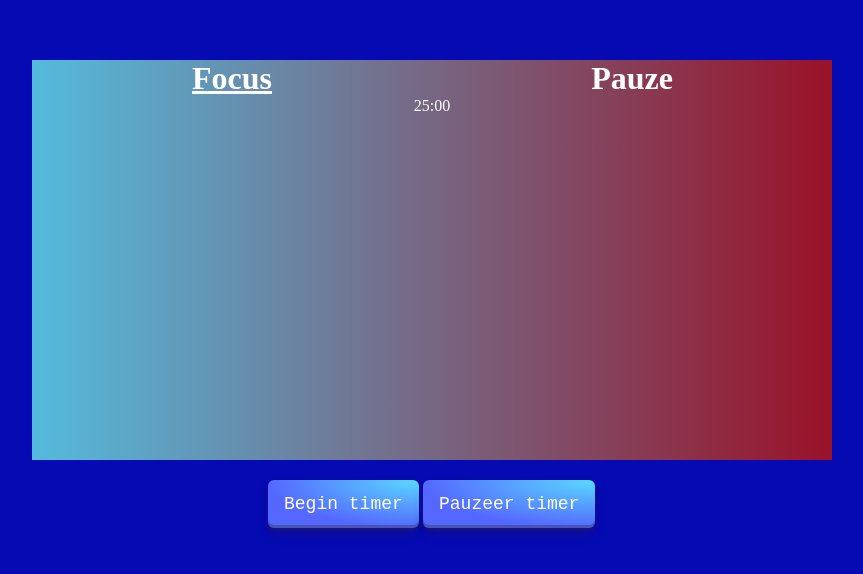
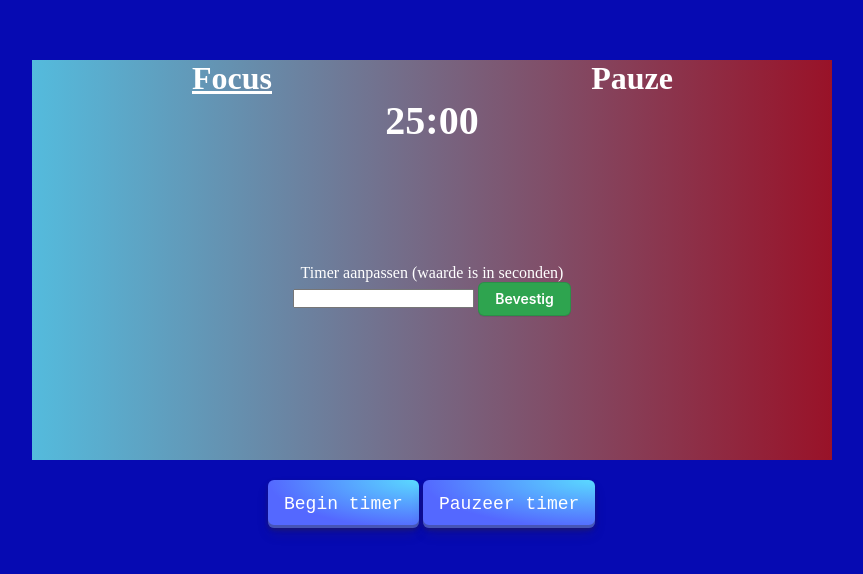
Before and after one commit to Wiebe-G/Pomodoro-Timer, a plain HTML site: page index.html in a window 1280 px wide. Shown: the part 106-680 px from the top of the page, without its empty margins (208-1071 px from the left). Drawn offline with Linux system fonts and the light colour scheme.

Commit message:
timer kan nu worden aangepast, alleen wordt die nieuwe tijd wel weer gelijk vergeten.

```diff
--- a/index.html
+++ b/index.html
@@ -11,13 +11,20 @@
 
 <body>
     <div class="wrapper">
-        <div class="timer"><!-- Zet hier een box met een aflopende timer -->
+        <div class="timer">
             <div class="h1Wrapper">
                 <h1 id="focus" class="fatHeader">Focus</h1>
                 <h1 id="pauze">Pauze</h1>
             </div>
-            <div id="timer"></div>
-            <p id="status"></p>
+            <div class="status-wrapper">
+                <div id="timer"></div>
+                <p id="status"></p>
+            </div>
+            <div class="timer-aanpassen-wrapper">
+                <p>Timer aanpassen (waarde is in seconden)</p>
+                <input type="text" id="focus-tijd">
+                <button id="focus-tijd-knop" class="tijd-knop">Bevestig</button>
+            </div>
         </div>
         <div class="knop">
             <button id="startKnop" class="stopKnop" role="button">Begin timer</button>
--- a/script.js
+++ b/script.js
@@ -28,7 +28,7 @@ function stopTimer() {
 };
 
 
-let timerSeconden;// = 1;
+let timerSeconden;
 
 function berekenTimerSeconden() {
     if (Focus.classList.contains('fatHeader')) {
@@ -36,22 +36,22 @@ function berekenTimerSeconden() {
     } else {
         timerSeconden = 300;
     }
-    updateTimer()
-    return timerSeconden
+    updateTimer(timerSeconden)
+    // return timerSeconden
 }
 
 berekenTimerSeconden()
 
-function updateTimer() {
+function updateTimer(tijd) {
     // bereken minuten, seconden, en tijd formatteren
-    const minuten = Math.floor(timerSeconden / 60);
-    const seconden = timerSeconden % 60;
+    const minuten = Math.floor(tijd / 60);
+    const seconden = tijd % 60;
     // minder dan 10 seconden, voeg een nul toe aan het begin
     const geformateerdeTijd = `${minuten}:${seconden < 10 ? '0' : ''}${seconden}`;
     timerPlek.textContent = geformateerdeTijd;
     // 1 seconde minder
-    timerSeconden--;
-    if (timerSeconden < 0) {
+    tijd--;
+    if (tijd < 0) {
         stopTimer()
         statusP.textContent = "Timer is voorbij"
         Focus.classList.toggle('fatHeader');
@@ -74,3 +74,18 @@ Pauze.addEventListener('click', () => {
     Pauze.classList.add('fatHeader');
     berekenTimerSeconden()
 });
+
+// TODO:
+// maak het zodat het de tijd niet vergeet
+const pasTimerAanInput = document.getElementById('focus-tijd');
+const pasTimerAanKnop = document.getElementById('focus-tijd-knop');
+
+pasTimerAanKnop.addEventListener('click', () => {
+    let nieuweTimerTijd = pasTimerAanInput.value;
+    if (!typeof nieuweTimerTijd == 'number') {
+        console.log('oh oh, niet een int')
+    }
+    timerSeconden = nieuweTimerTijd;
+    console.log(`Nieuwe focustijd is: ${timerSeconden}`)
+    updateTimer(timerSeconden)
+});
--- a/style.css
+++ b/style.css
@@ -55,9 +55,17 @@ body {
     text-decoration: underline;
 }
 
+.status-wrapper {
+    font-weight: bold;
+    font-size: x-large;
+    font-size: 40px;
+}
 
+.timer-aanpassen-wrapper {
+    margin-top: 15%;
+}
 
-/*Knop */
+/*Knop voor pauze etc */
 .stopKnop {
     align-items: center;
     appearance: none;
@@ -102,3 +110,55 @@ body {
     box-shadow: #3c4fe0 0 3px 7px inset;
     transform: translateY(2px);
 }
+
+/* Knoppen voor tijd aanpassen */
+.tijd-knop {
+    appearance: none;
+    background-color: #2ea44f;
+    border: 1px solid rgba(27, 31, 35, .15);
+    border-radius: 6px;
+    box-shadow: rgba(27, 31, 35, .1) 0 1px 0;
+    box-sizing: border-box;
+    color: #fff;
+    cursor: pointer;
+    display: inline-block;
+    font-family: -apple-system, system-ui, "Segoe UI", Helvetica, Arial, sans-serif, "Apple Color Emoji", "Segoe UI Emoji";
+    font-size: 14px;
+    font-weight: 600;
+    line-height: 20px;
+    padding: 6px 16px;
+    position: relative;
+    text-align: center;
+    text-decoration: none;
+    user-select: none;
+    -webkit-user-select: none;
+    touch-action: manipulation;
+    vertical-align: middle;
+    white-space: nowrap;
+}
+
+.tijd-knop:focus:not(:focus-visible):not(.focus-visible) {
+    box-shadow: none;
+    outline: none;
+}
+
+.tijd-knop:hover {
+    background-color: #2c974b;
+}
+
+.tijd-knop:focus {
+    box-shadow: rgba(46, 164, 79, .4) 0 0 0 3px;
+    outline: none;
+}
+
+.tijd-knop:disabled {
+    background-color: #94d3a2;
+    border-color: rgba(27, 31, 35, .1);
+    color: rgba(255, 255, 255, .8);
+    cursor: default;
+}
+
+.tijd-knop:active {
+    background-color: #298e46;
+    box-shadow: rgba(20, 70, 32, .2) 0 1px 0 inset;
+}
```
